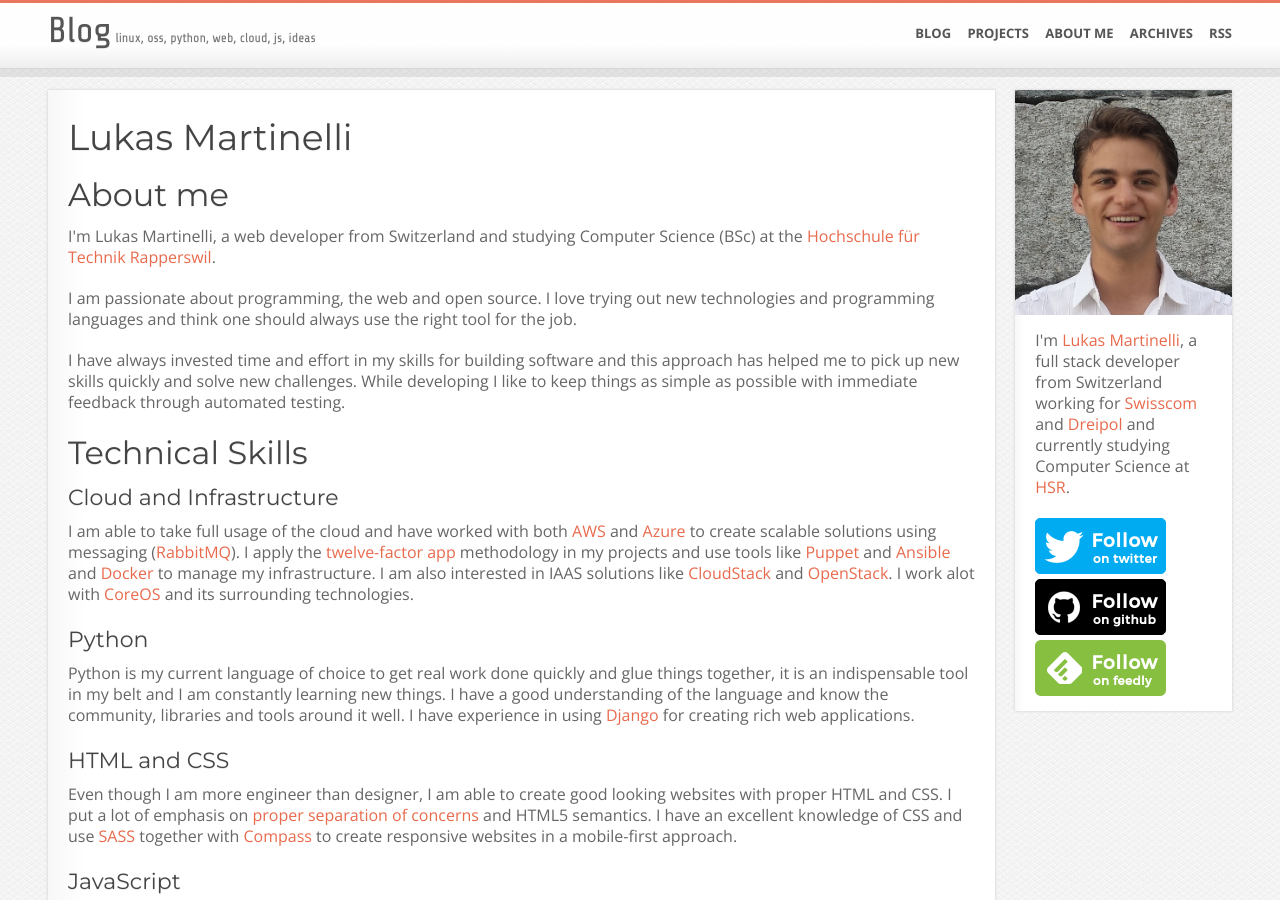
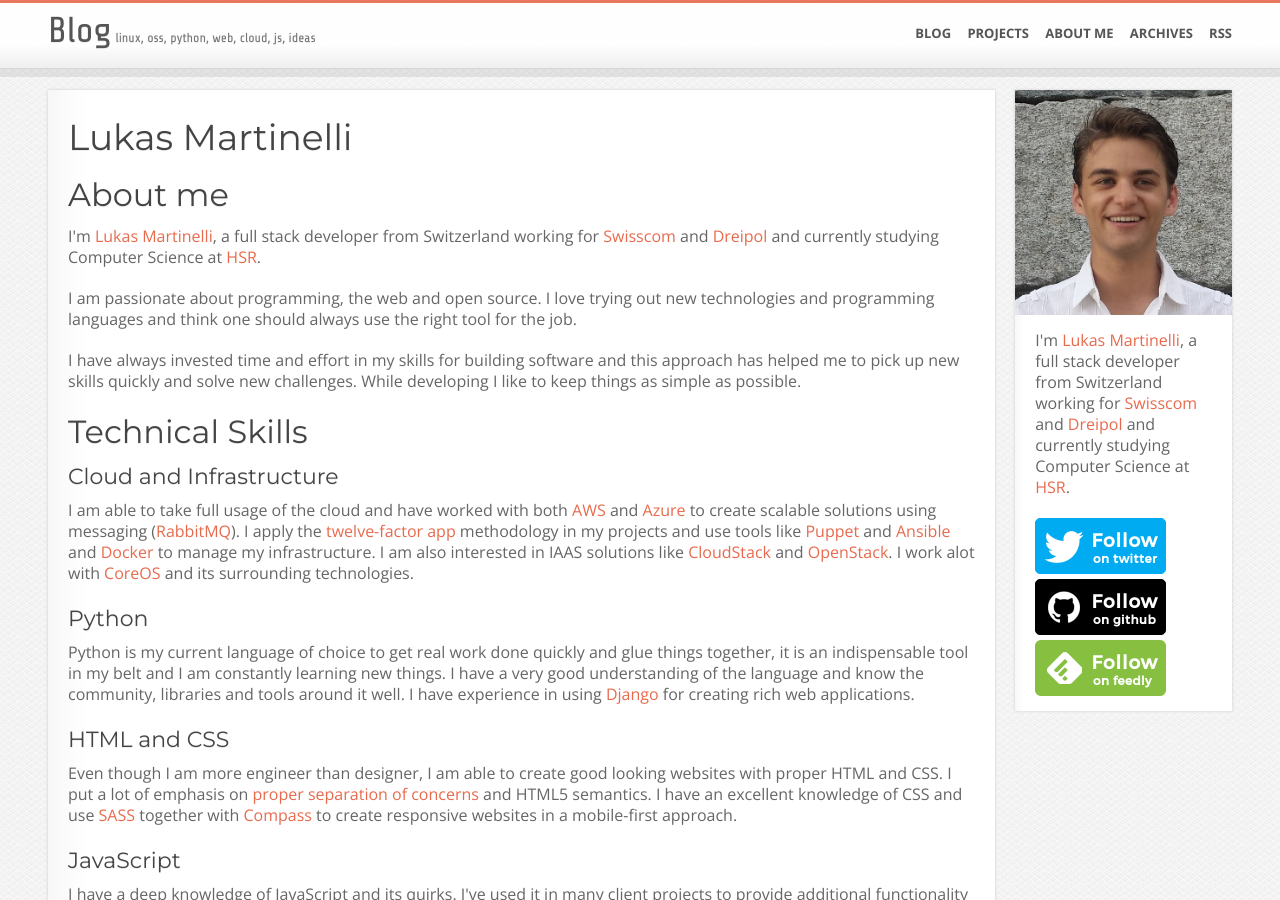
Before and after one commit to lukasmartinelli/lukasmartinelli.github.io, a Jekyll site: the page built from cv.html, in a window 1280 px wide and 900 px high. Built offline with Jekyll 4.4.1, drawn with Linux system fonts in a browser that asks for light colours; Markdown is read by kramdown in place of the engine named in the settings; some of the changed text lies outside the part shown.

Commit message:
Update bio in cv

```diff
--- a/cv.html
+++ b/cv.html
@@ -9,8 +9,10 @@
     </header>
     <div class="content">
         <h2>About me</h2>
-        <p>I'm Lukas Martinelli, a web developer from Switzerland and studying Computer Science (BSc) at the
-          <a href="https://www.hsr.ch">Hochschule für Technik Rapperswil</a>.
+        <p>
+        I'm <a href="/cv.html">Lukas Martinelli</a>, a full stack developer from Switzerland working for
+        <a href="http://swisscom.ch/">Swisscom</a> and <a href="http://dreipol.ch/">Dreipol</a>
+        and currently studying Computer Science at <a href="https://www.hsr.ch/">HSR</a>.
         </p>
         <p>
         I am passionate about programming, the web and open source.
@@ -21,7 +23,7 @@
         I have always invested time and effort in my skills for building software
         and this approach has helped me to pick up new skills quickly
         and solve new challenges. While developing I like to keep things
-        as simple as possible with immediate feedback through automated testing.
+        as simple as possible.
         </p>
 
         <h2>Technical Skills</h2>
@@ -42,7 +44,7 @@
         <p>
         Python is my current language of choice to get real work done quickly and glue things together, it is an indispensable
         tool in my belt and I am constantly learning new things.
-        I have a good understanding of the language and know the community, libraries and tools around it well.
+        I have a very good understanding of the language and know the community, libraries and tools around it well.
         I have experience in using <a href="https://www.djangoproject.com/">Django</a> for creating rich web applications.
         </p>
 
@@ -204,7 +206,8 @@
               I am currently working 20% part time as <a href="http://ict.swisscom.ch/2014/12/startschuss-fuer-die-campus-ambassadoren/">Campus Ambassador</a>
               for Swisscom Human Resources connecting students with
               Swisscom as an innovative employer.
-              I also helped building a social media dashboard with Python
+              In addition I worked on cloud products and
+              helped building a social media dashboard with Python
               integrating Twitter, Facebook and Google+.
               </p>
               <p><img src="/img/swisscom.gif" /></p>
```
